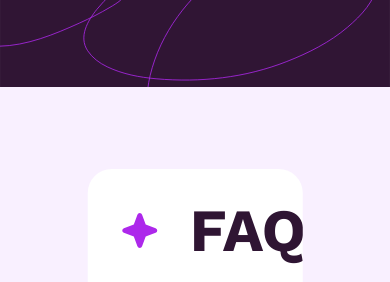
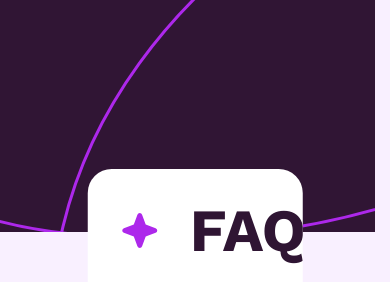
Before and after one commit to abdelillah-tam/faq-accordion, a website: page index.html in a window 390 px wide. Shown: the top 282 px of the page. Drawn offline with Linux system fonts and the light colour scheme; a web font is replaced by a local one.

Commit message:
Made website flexible to different screen sizes

```diff
--- a/index.html
+++ b/index.html
@@ -19,7 +19,7 @@
   </head>
   <body class="bg-light-pink font-work-sans">
     <header>
-      <img src="./images/background-pattern-desktop.svg" />
+      <img id="background" />
     </header>
 
     <div class="questions-box flex flex-col rounded-3xl p-8 absolute overflow-hidden bg-white">
--- a/js/answers.js
+++ b/js/answers.js
@@ -2,7 +2,18 @@ const questions = document.getElementsByTagName("h2");
 const plus = document.getElementsByClassName("plus");
 const answers = document.getElementsByClassName("answer");
 
+const screenHeight = window.screen.height;
+const img = document.getElementById('background');
+if(screenHeight > 640){
+  img.src = './images/background-pattern-desktop.svg';
+}else{
+  img.src = './images/background-pattern-mobile.svg';
+}
+
 for (let i = 0; i < plus.length; i++) {
+
+
+
   const element = answers[i];
   if (i > 0) {
     element.style.display = "none";
--- a/tailwind.config.js
+++ b/tailwind.config.js
@@ -3,6 +3,9 @@ module.exports = {
   content: ["./**/*.{html,js}"],
   theme: {
     extend: {
+      screens:{
+        'm': {'max': '640px'}
+      },
       colors:{
         'light-pink': 'hsl(275, 100%, 97%)',
         'grayish-purple':'hsl(292, 16%, 49%)',
```
Also changed, not shown: dist/output.css.
